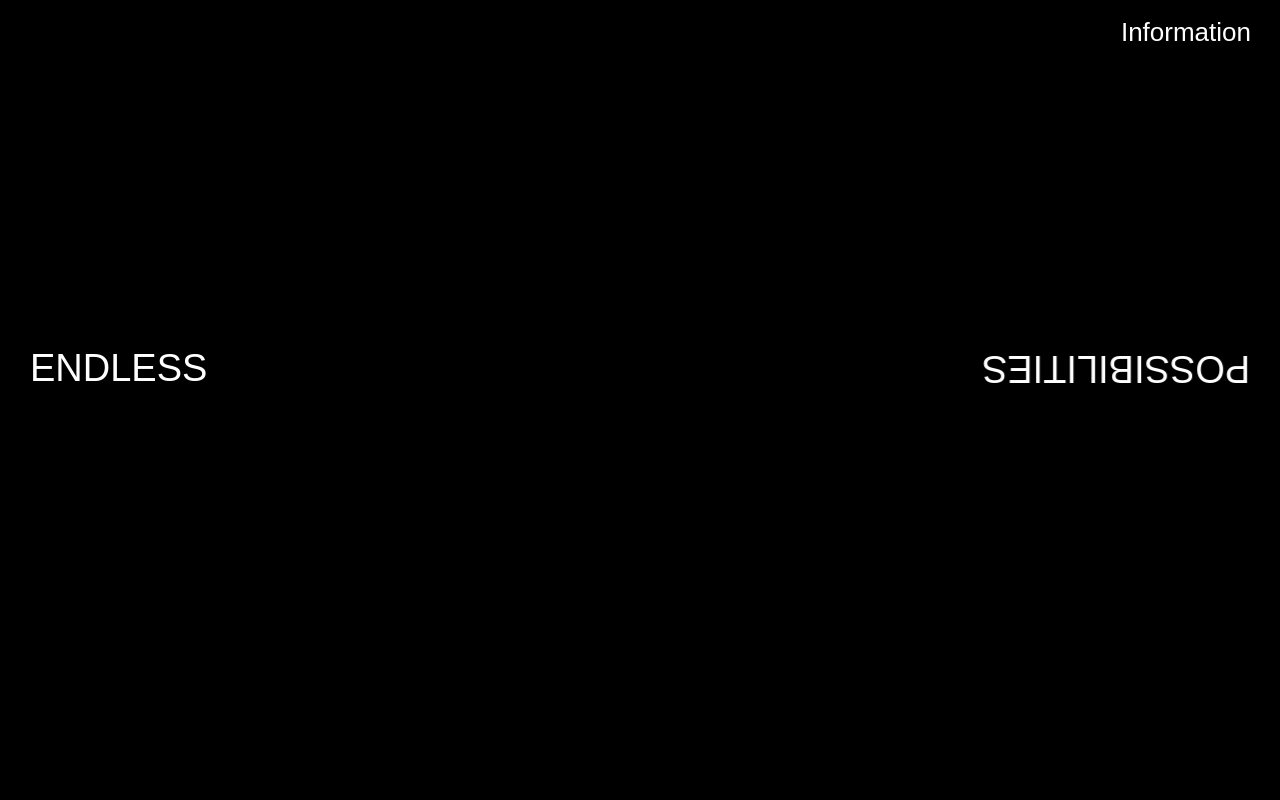
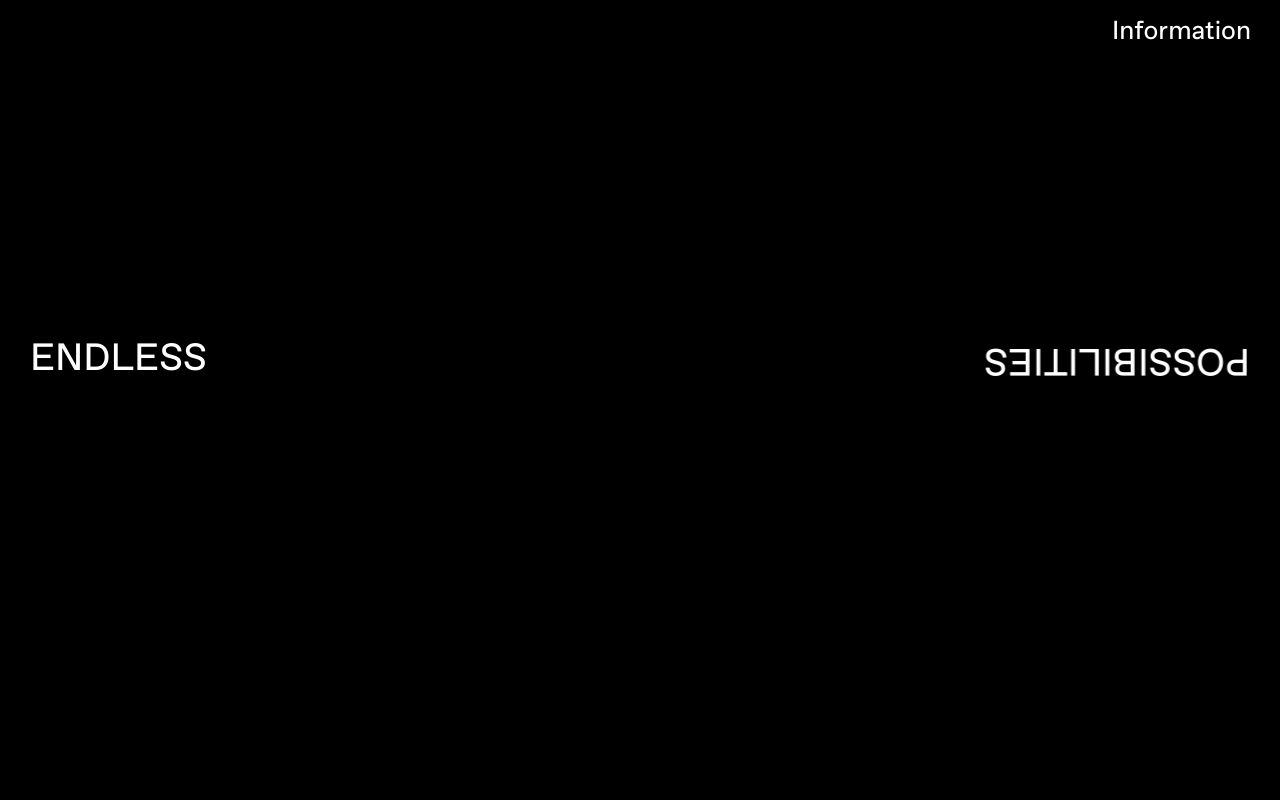
Before and after one commit to NOSCHRI/endlesspossibilities, a plain HTML site: page index.html in a window 1280 px wide. Shown: the top 800 px of the page. Drawn offline with Linux system fonts and the light colour scheme.

Commit message:
Embedding typeface
favorit.woff

```diff
--- a/css/style.css
+++ b/css/style.css
@@ -1,3 +1,8 @@
+@font-face {
+    font-family: Favorit;
+    src: url(favorit-dinamo-webfont.woff);
+}
+
 /* Base styles */
 
 header{
```
Also changed, not shown: css/favorit-dinamo-webfont.woff (added).
